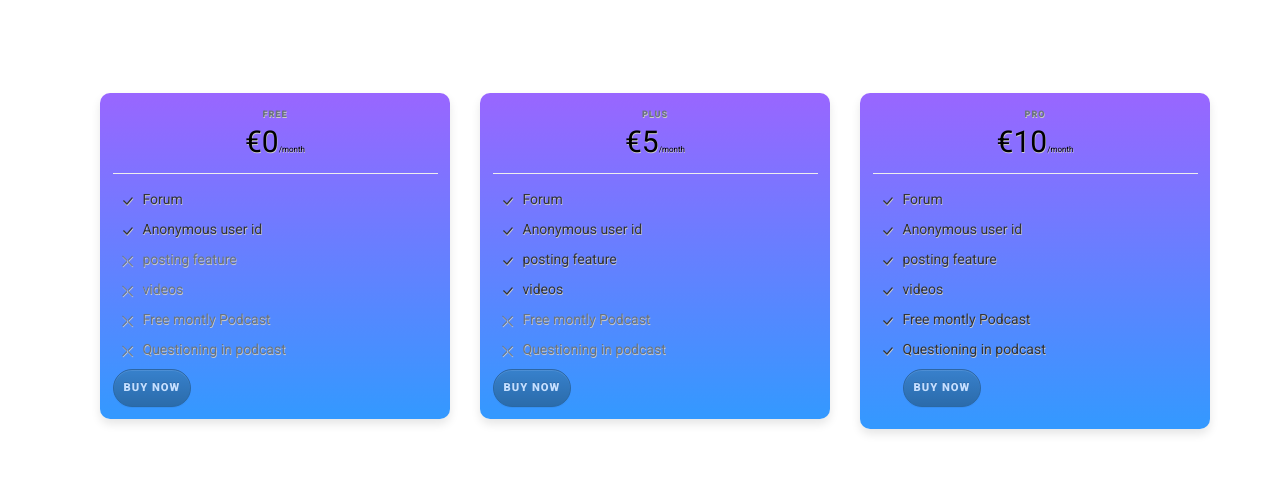
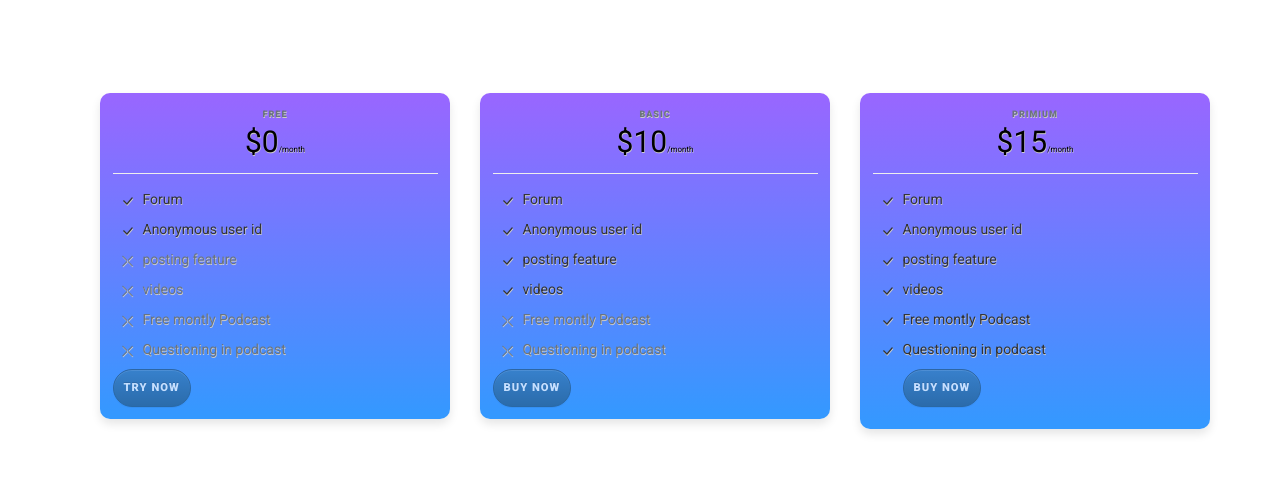
Before and after one commit to Aswath1999/SeroConnect, a Flask app: page / in a window 1280 px wide. Shown: the part 2062-2541 px from the top of the page. Run offline with Flask 2, Linux system fonts and the light colour scheme; some libraries are stand-ins or nearby versions.

Commit message:
Update home.html

```diff
--- a/website/templates/home.html
+++ b/website/templates/home.html
@@ -57,7 +57,7 @@
         <div class="card mb-5 mb-lg-0">
           <div class="card-body">
             <h5 class="card-title text-muted text-uppercase text-center">Free</h5>
-            <h6 class="card-price text-center">€0<span class="period">/month</span></h6>
+            <h6 class="card-price text-center">$0<span class="period">/month</span></h6>
             <hr>
             <ul class="fa-ul">
               <li><span class="fa-li"><i class="bi bi-check-lg"></i></span>Forum</li>
@@ -70,7 +70,7 @@
               <li class="text-muted"><span class="fa-li"><i class="bi bi-x-lg"></i></span>Questioning in podcast </li>
             </ul>
             <div class="d-grid">
-              <a href="#" class="btn btn-primary text-uppercase">Buy now</a>
+              <a href="#" class="btn btn-primary text-uppercase">Try now</a>
             </div>
           </div>
         </div>
@@ -79,8 +79,8 @@
       <div class="col-lg-4">
         <div class="card mb-5 mb-lg-0">
           <div class="card-body">
-            <h5 class="card-title text-muted text-uppercase text-center">Plus</h5>
-            <h6 class="card-price text-center">€5<span class="period">/month</span></h6>
+            <h5 class="card-title text-muted text-uppercase text-center">Basic</h5>
+            <h6 class="card-price text-center">$10<span class="period">/month</span></h6>
             <hr>
             <ul class="fa-ul">
               <li><span class="fa-li"><i class="bi bi-check-lg"></i></span>Forum</li>
@@ -100,8 +100,8 @@
       <div class="col-lg-4">
         <div class="card">
           <div class="card-body">
-            <h5 class="card-title text-muted text-uppercase text-center">Pro</h5>
-            <h6 class="card-price text-center">€10<span class="period">/month</span></h6>
+            <h5 class="card-title text-muted text-uppercase text-center">Primium</h5>
+            <h6 class="card-price text-center">$15<span class="period">/month</span></h6>
             <hr>
             <ul class="fa-ul">
               <li><span class="fa-li"><i class="bi bi-check-lg"></i></i></i></span>Forum
```
